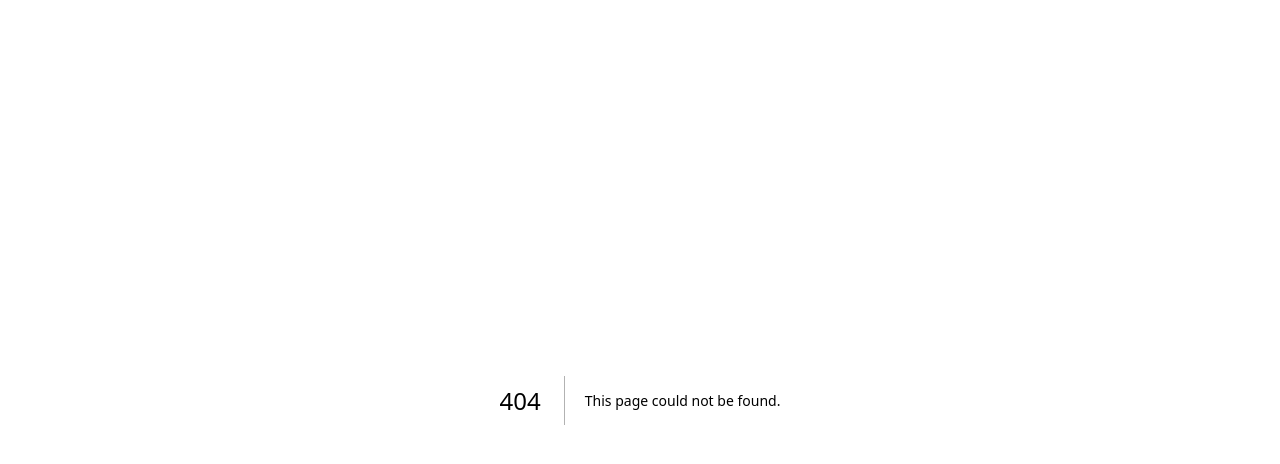
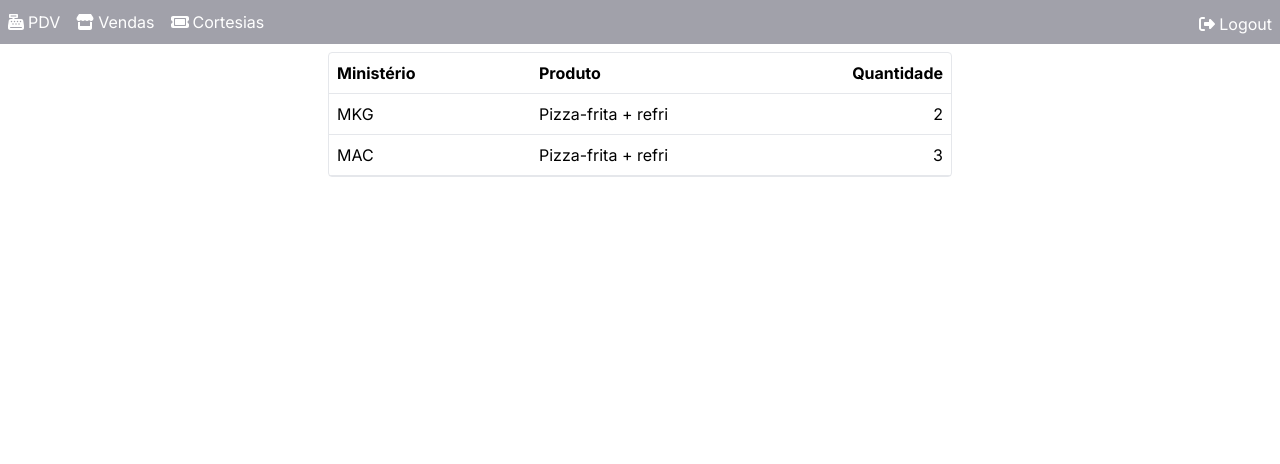
Before and after one commit to mpedro1996-dev/church-pdv-react, a Next.js app: page /courtesies in a window 1280 px wide. Before the commit this address had no page. Shown: the top 464 px of the page. Built offline with nearby package versions, Linux system fonts and the light colour scheme; what tw-elements would draw is missing.

Commit message:
Layout tabela de cortesia

```diff
--- /dev/null
+++ b/app/components/flex-table-headers.tsx
@@ -0,0 +1,18 @@
+interface FlexTableHeadersProps{
+    headers: string[]
+
+}
+
+export default function FlexTableHeaders(props:FlexTableHeadersProps){
+    return(
+
+            <div className="flex justify-between border-b p-2">
+                {props.headers.map((header, index) => (
+                    <div key={index} className={`flex-1 font-bold ${index+1 == props.headers.length ?'text-right':'text-left'}`}>
+                        {header}
+                    </div>
+                ))}
+            </div>
+
+    )
+}
--- /dev/null
+++ b/app/components/flex-table-row.tsx
@@ -0,0 +1,20 @@
+interface FlexTableRow{
+    cells: string[],
+    isLast: boolean
+}
+
+
+export default function FlexTableRow(props:FlexTableRow){
+    return(
+
+            <div className="flex justify-between border-b p-2">
+                {props.cells.map((cell, index) => (
+                    <div key={index} className={`flex-1 ${index+1 == props.cells.length ?'text-right':'text-left'}`}>
+                        {cell}
+                    </div>
+                ))}
+
+            </div>
+
+    )
+}
--- a/app/components/navbar.tsx
+++ b/app/components/navbar.tsx
@@ -1,6 +1,6 @@
 import NavLink from './navlink';
 import { FontAwesomeIcon } from '@fortawesome/react-fontawesome';
-import { faCashRegister, faStore, faRightFromBracket} from '@fortawesome/free-solid-svg-icons';
+import { faCashRegister, faStore, faRightFromBracket, faTicket} from '@fortawesome/free-solid-svg-icons';
 
 
 
@@ -11,6 +11,7 @@ export default function Navbar(){
         <div className="flex justify-start items-center gap-4 col-1">
             <NavLink href="/pos"><FontAwesomeIcon icon={faCashRegister}/>PDV</NavLink>
             <NavLink href="/sales"><FontAwesomeIcon icon={faStore}/>Vendas</NavLink>
+            <NavLink href="/courtesies"><FontAwesomeIcon icon={faTicket}/>Cortesias</NavLink>
         </div>
         <div className="flex justify-end gap-4 col-2">
             <a href="" className="flex items-center gap-1 hover:text-blue-300"><FontAwesomeIcon icon={faRightFromBracket}/>Logout</a>
--- a/app/components/payment-item.tsx
+++ b/app/components/payment-item.tsx
@@ -57,7 +57,7 @@ export default function PaymentItem(props:PaymentItemProps){
                 <div className="flex flex-1">
                     -
                 </div>
-                <div className="flex flex-1">
+                <div className="flex flex-1 text-center">
                     <button className="hover:text-red-600" type="button" onClick={() => handleRemove()}><FontAwesomeIcon icon={faTrash}/></button>
                 </div>
             </div>
--- /dev/null
+++ b/app/courtesies/page.tsx
@@ -0,0 +1,50 @@
+'use client'
+import FlexTableHeaders from "../components/flex-table-headers";
+import FlexTable from "../components/flex-table-headers";
+import FlexTableRow from "../components/flex-table-row";
+import Navbar from "../components/navbar"
+import Product from "../components/product";
+
+interface Courtesy {
+    ministry: string,
+    product: string,
+    quantity: number
+}
+
+
+export default function Courtesies(){
+    const headers = [
+        "Ministério",
+        "Produto",
+        "Quantidade"
+    ];
+
+    const data = [
+        {ministry: "MKG", product: "Pizza-frita + refri", quantity: 2},
+        {ministry: "MAC", product: "Pizza-frita + refri", quantity: 3}
+    ]
+
+
+
+
+
+    return (
+    <>
+
+        <div className="flex flex-col h-screen">
+            <Navbar/>
+            <div className="flex flex-row w-full items-start justify-center">
+                <div className="w-6/12 p-2">
+                    <div className="flex flex-col border rounded">
+                    <FlexTableHeaders headers={headers}/>
+                    {data.map((courtesy, index) => (<FlexTableRow isLast={(index+1) == data.length} key={index} cells={[courtesy.ministry,courtesy.product,courtesy.quantity+""]}/>))}
+
+
+                    </div>
+                </div>
+            </div>
+        </div>
+    </>
+
+    );
+}
--- a/app/payments/page.tsx
+++ b/app/payments/page.tsx
@@ -274,7 +274,7 @@ export default function Payment(){
                                 <div className="flex flex-1">
                                     Membro
                                 </div>
-                                <div className="flex flex-1">
+                                <div className="flex flex-1 text-center">
                                 <FontAwesomeIcon icon={faGears}/>
                                 </div>
                             </div>
```
